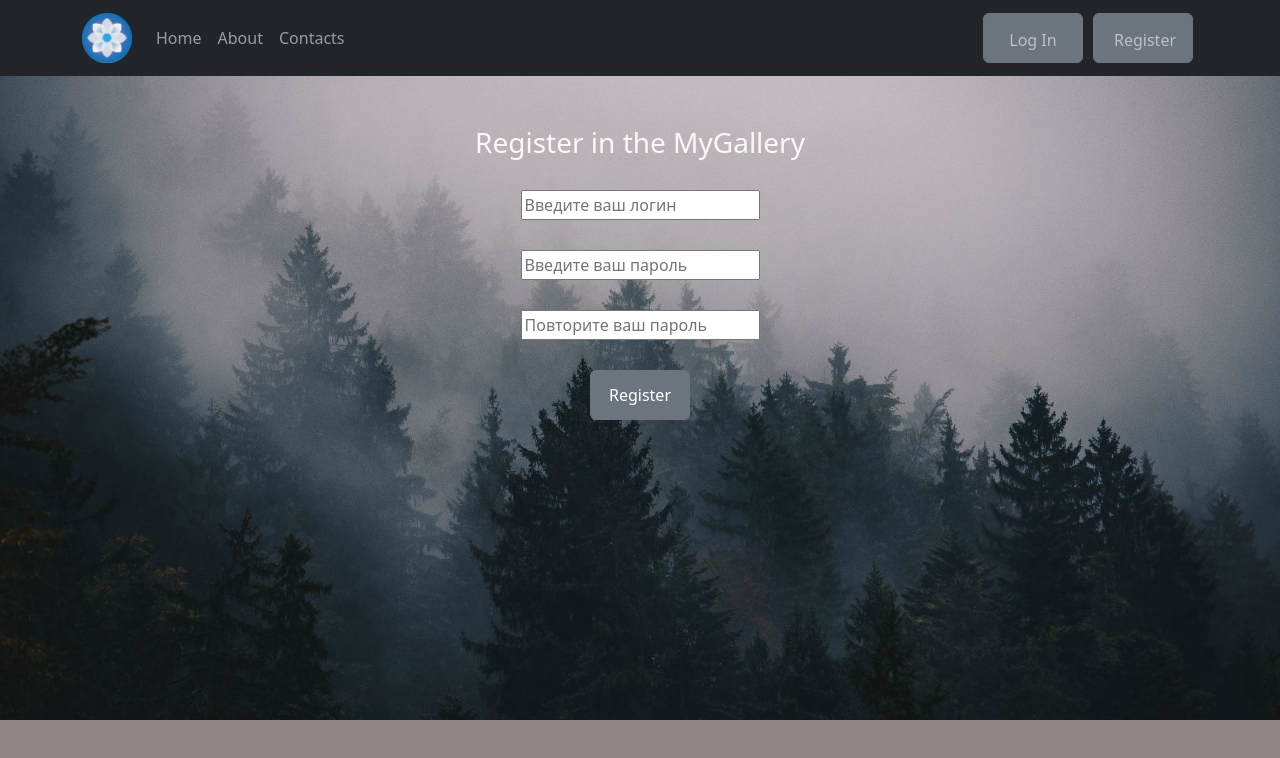
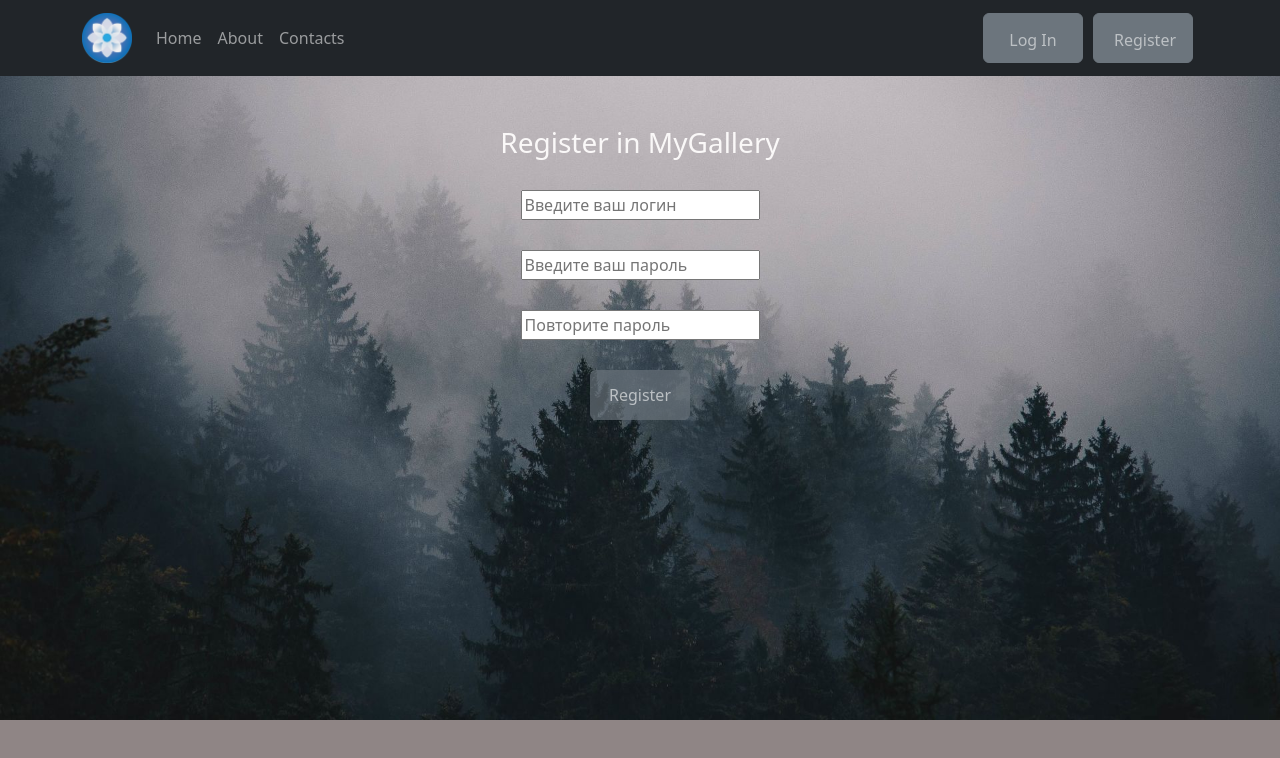
Before and after one commit to KostetskyS/my-gallery, a React (Create React App) app: page /register in a window 1280 px wide. Shown: the top 758 px of the page. Built offline with nearby package versions, Linux system fonts and the light colour scheme.

Commit message:
3 commit

```diff
--- /dev/null
+++ b/src/components/Auth.js
@@ -0,0 +1,77 @@
+import React from 'react';
+import { Button } from 'react-bootstrap';
+import '../assets/style/logIn.css';
+import { useForm } from 'react-hook-form';
+
+function Auth({ isLogin, submitHandler }) {
+    const {
+        register,
+        reset,
+        formState: {
+            errors,
+            isValid,
+        },
+        handleSubmit,
+       } = useForm({ mode: 'onBlur' });
+
+    //   function onSubmit(data) {
+    //     console.log(data)
+    //     reset()
+    //   }
+
+        return <div className='logInWrapp'>
+                   {isLogin && <h3>Log In to MyGallery</h3>}
+                   {!isLogin && <h3>Register in MyGallery</h3>}
+
+                    <form onSubmit={handleSubmit(submitHandler)} className='formLogIn'>
+                        <input
+                         {...register('email', { pattern: /^[^\s@]+@[^\s@]+\.[^\s@]+$/ }
+                         )}
+                         type='email'
+                         placeholder='Введите ваш логин'
+                         />
+                        <div>
+                            {errors?.email && <p style={{color: 'white'}}>Incorrect email</p>}
+                        </div>
+
+                        <input
+                        {...register('password', {
+                            required: 'password must contain 8 characters',
+                            minLength: {
+                                value: 8,
+                                message: 'password must contain 8 characters',
+                            }
+                        })}
+                         type='password'
+                         placeholder='Введите ваш пароль'/>
+                        <div>
+                            {errors?.password && <p style={{color: 'white'}}>{errors?.password?.message}</p>}
+                        </div>
+
+
+                        {!isLogin && (
+                            <>
+                              <input
+                                {...register('password2', {
+                                    required: 'password must contain 8 characters',
+                                    minLength: {
+                                        value: 8,
+                                        message: 'password must contain 8 characters',
+                                    }
+                                })}
+                                type='password'
+                                placeholder='Повторите пароль'
+                               />
+                              <div>
+                                  {errors?.password && <p style={{color: 'white'}}>{errors?.password2?.message}</p>}
+                              </div>
+                              <Button type='submit' className="btn btn-secondary" disabled={!isValid}>Register</Button>
+                            </>
+                        )}
+
+                        {isLogin && <Button type='submit' className="btn btn-secondary" disabled={!isValid}>Log In</Button>}
+                    </form>
+                </div>
+}
+
+export default Auth;
--- a/src/views/LogIn.js
+++ b/src/views/LogIn.js
@@ -1,56 +1,14 @@
-import { Button} from 'react-bootstrap';
+import { Button } from 'react-bootstrap';
 import React from 'react';
 import '../assets/style/logIn.css';
-import { useForm} from 'react-hook-form';
+import { useForm } from 'react-hook-form';
+import Auth from '../components/Auth';
+
 function LogIn() {
-   const {
-    register,
-    reset,
-    formState: {
-        errors,
-        isValid,
-    },
-    handleSubmit,
-   } = useForm({
-    mode: 'onBlur',
-   });
+    function submitHandler(data) {
+        console.log(data);
+    }
 
-  function onSubmit(data) {
-    reset()
-  }
-
-    return <div className='logInWrapp'>
-                <h3>Log In to MyGallery</h3>
-                <form onSubmit={handleSubmit(onSubmit)} className='formLogIn'>
-
-                    <input
-                     {...register('email', { pattern: /^[^\s@]+@[^\s@]+\.[^\s@]+$/ }
-                     )}
-                     type='email'
-                     placeholder='Введите ваш логин'
-                     />
-                    <div>
-                        {errors?.email && <p style={{color: 'white'}}>Incorrect email</p>}
-                    </div>
-                    <input
-                    {...register('password', {
-                        required: 'password must contain 8 characters',
-                        minLength: {
-                            value: 8,
-                            message: 'password must contain 8 characters',
-                        }
-                    })}
-                     type='password'
-                     placeholder='Введите ваш пароль'/>
-                    <div>
-                        {errors?.password && <p style={{color: 'white'}}>{errors?.password?.message}</p>}
-                    </div>
-                    <lable>
-                        <span>Remember me </span>
-                         <input type='checkbox' />
-                    </lable>
-                    <Button type='submit'  className="btn btn-secondary" disabled={!isValid}>Log In</Button>
-                </form>
-            </div>
+    return <Auth isLogin={true} submitHandler={submitHandler} />
 }
 export default LogIn
--- a/src/views/Register.js
+++ b/src/views/Register.js
@@ -1,15 +1,15 @@
 import React from 'react';
 import '../assets/style/logIn.css';
 import { Button } from 'react-bootstrap'
+import Auth from '../components/Auth';
+
 function Register() {
-    return <div className='logInWrapp'>
-                <h3>Register in the MyGallery</h3>
-                <form className='formLogIn'>
-                    <input placeholder='Введите ваш логин'/>
-                    <input placeholder='Введите ваш пароль'/>
-                    <input placeholder='Повторите ваш пароль'/>
-                    <Button className="btn btn-secondary">Register</Button>
-                </form>
-            </div>
+
+    function submitHandler(data) {
+        console.log(data);
+        // fetch('http://localhost:8080/api/auth/sign-up') пост запрос
+    }
+
+    return <Auth isLogin={false} submitHandler={submitHandler}/>
 }
 export default Register
```
